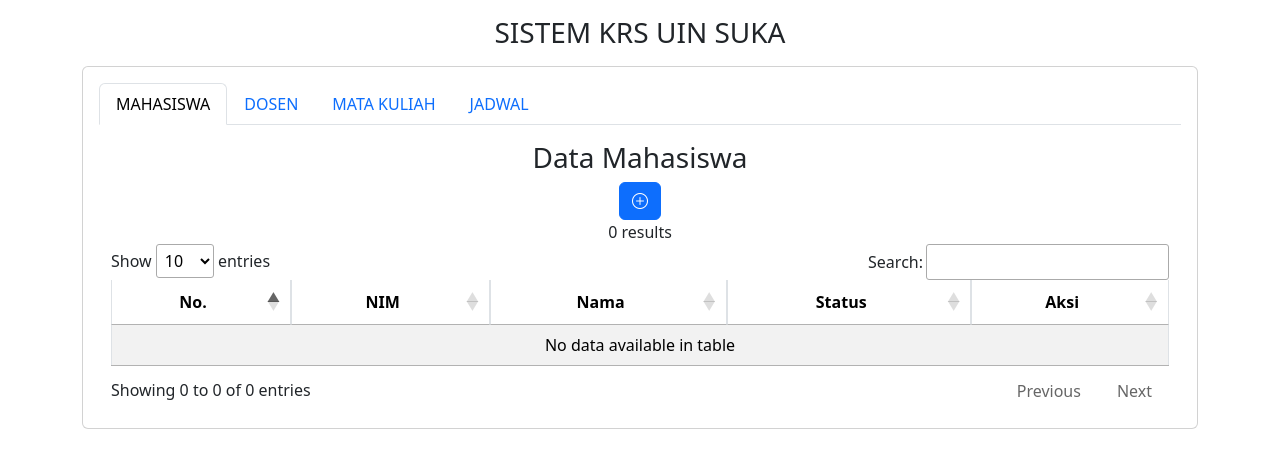
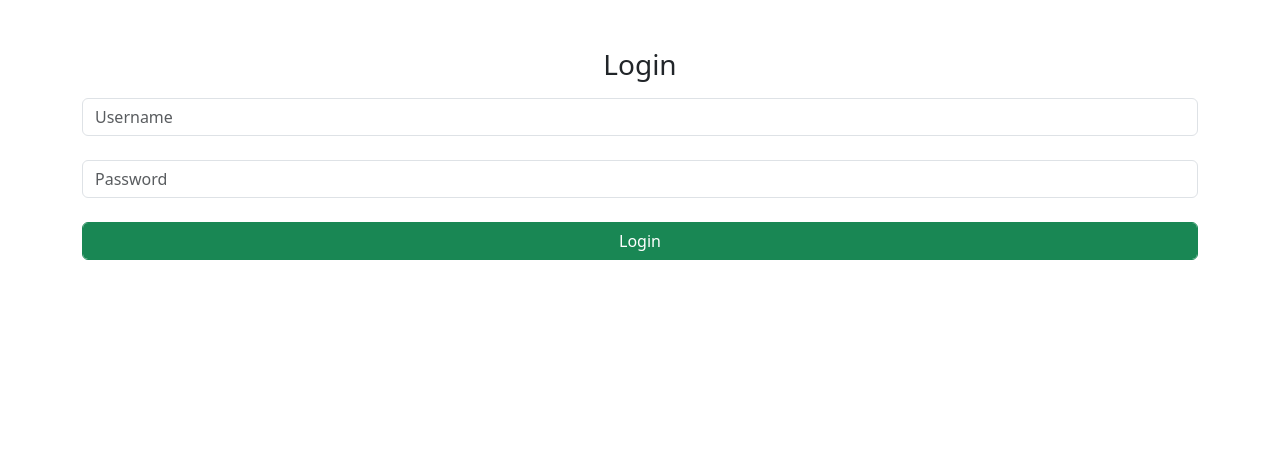
Before and after one commit to hilmifawwaz/lsp-krs, a PHP site: page / in a window 1280 px wide. Shown: the part 56-524 px from the top of the page. Run offline with PHP 8.4, Linux system fonts and the light colour scheme; data that the repository does not hold is empty; some libraries are stand-ins or nearby versions.

Commit message:
Add files via upload

```diff
--- a/index.php
+++ b/index.php
@@ -1,9 +1,6 @@
 <?php
 include('cdn.html');
 require('config.php');
-
-$sql_mhs = "SELECT * FROM mahasiswa";
-$mhs = mysqli_query($conn, $sql_mhs);
 ?>
 
 <!DOCTYPE html>
@@ -13,141 +10,30 @@
     <meta charset="UTF-8">
     <meta http-equiv="X-UA-Compatible" content="IE=edge">
     <meta name="viewport" content="width=device-width, initial-scale=1.0">
-    <title>HALO DUNIA</title>
+    <title>Login</title>
 </head>
 
 <body>
     <div class="container">
-        <h3 class="text-center mt-3 mb-3">SISTEM KRS UIN SUKA</h3>
         <div class="text-center">
-            <div class="card" style="width: 100%;">
-                <div class="card-body">
-                    <ul class="nav nav-tabs" role="tablist">
-                        <li class="nav-item">
-                            <a class="nav-link active" data-bs-toggle="tab" href="#mahasiswa">MAHASISWA</a>
-                        </li>
-                        <li class="nav-item">
-                            <a class="nav-link" data-bs-toggle="tab" href="#dosen">DOSEN</a>
-                        </li>
-                        <li class="nav-item">
-                            <a class="nav-link" data-bs-toggle="tab" href="#matkul">MATA KULIAH</a>
-                        </li>
-                        <li class="nav-item">
-                            <a class="nav-link" data-bs-toggle="tab" href="#jadwal">JADWAL</a>
-                        </li>
-                    </ul>
-
-                    <!-- MAHASISWA -->
-                    <div class="tab-content">
-                        <div id="mahasiswa" class="container tab-pane active">
-                            <div class="mt-3">
-                                <h3 class="text-center">Data Mahasiswa</h3>
-                            </div>
-                            <div class="text-right">
-                                <button class="btn btn-primary pull-right">
-                                    <i class="bi bi-plus-circle"></i>
-                                </button>
-                            </div>
-                            <table class="table table-striped table-bordered" id="tablemahasiswa">
-                                <thead>
-                                    <tr>
-                                        <th class="text-center">No.</th>
-                                        <th class="text-center">NIM</th>
-                                        <th class="text-center">Nama</th>
-                                        <th class="text-center">Status</th>
-                                        <th class="text-center">Aksi</th>
-                                    </tr>
-                                </thead>
-                                <tbody>
-                                    <?php
-                                    $no = 1;
-                                    if ($mhs->num_rows > 0) {
-                                        while ($row = $mhs->fetch_assoc()) {
-                                            echo "
-                                                <tr>
-                                                    <td>" . $no++ . "</td>
-                                                    <td>" . $row['nim'] . "</td>
-                                                    <td>" . $row['nama'] . "</td>
-                                                    <td>" . $row['status'] . "</td>
-                                                    <td>
-                                                        <a class='btn btn-primary btn-sm' href=''>
-                                                            <i class='bi bi-pencil-square'></i>
-                                                            Edit
-                                                        </a>
-                                                        <a class='btn btn-danger btn-sm' href=''>
-                                                            <i class='bi bi-trash-fill'></i>
-                                                            Hapus
-                                                        </a>
-                                                    </td>
-                                                </tr>
-                                            ";
-                                        }
-                                    } else {
-                                        echo "0 results";
-                                    }
-                                    ?>
-                                </tbody>
-                            </table>
-                        </div>
-                        <div id="dosen" class="container tab-pane">
-                            <div class="mt-3">
-                                <h3 class="text-center">Data Dosen</h3>
-                            </div>
-                            <table class="table table-striped table-bordered">
-                                <thead>
-                                    <tr>
-                                        <th class="text-center">No.</th>
-                                        <th class="text-center">NIP</th>
-                                        <th class="text-center">Nama</th>
-                                        <th class="text-center">Matkul</th>
-                                    </tr>
-                                </thead>
-                            </table>
-                        </div>
+            <div class="mt-5" style="width: 100%;">
+                <div class="card-header">
+                    <h3 class="text-center mb-3">Login</h3>
+                </div>
+                <form action="" class="">
+                    <div class="form-group">
+                        <input type="text" class="form-control" name="username" id="username" placeholder="Username">
                     </div>
-
-                    <!-- DOSEN -->
-                    <div class="tab-content">
-                        <div id="dosen" class="container tab-pane">
-                            <div class="mt-3">
-                                <h3 class="text-center">Data Dosen</h3>
-                            </div>
-                            <table class="table table-striped table-bordered" id="tabledosen">
-                            </table>
-                        </div>
+                    <br>
+                    <div class="form-group">
+                        <input type="text" class="form-control" name="passwd" id="pswd" placeholder="Password">
                     </div>
-
-                    <!-- MATKUL -->
-                    <div class="tab-content">
-                        <div id="matkul" class="container tab-pane">
-                            <div class="mt-3">
-                                <h3 class="text-center">Data Mata Kuliah</h3>
-                            </div>
-                            <table class="table table-striped table-bordered" id="tablematkul">
-                            </table>
-                        </div>
-                    </div>
-
-                    <!-- JADWAL -->
-                    <div class="tab-content">
-                        <div id="jadwal" class="container tab-pane">
-                            <div class="mt-3">
-                                <h3 class="text-center">Data Jadwal</h3>
-                            </div>
-                            <table class="table table-striped table-bordered" id="tablejadwal">
-                            </table>
-                        </div>
-                    </div>
-                </div>
+                    <br>
+                    <a href="home.php" class="btn btn-success form-control">Login</a>
+                </form>
             </div>
         </div>
     </div>
 </body>
 
 </html>
-
-<script>
-    $(document).ready(function() {
-        $('#tablemahasiswa').DataTable();
-    });
-</script>
```
Also changed, not shown: home.php (added, +219 -0 lines).
